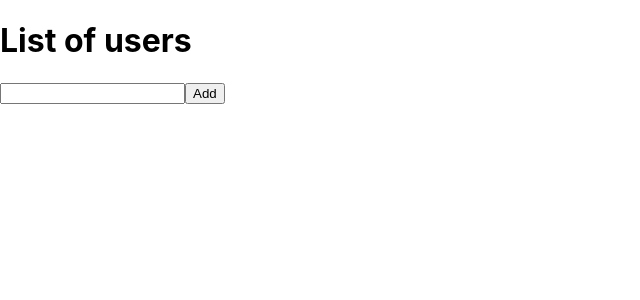
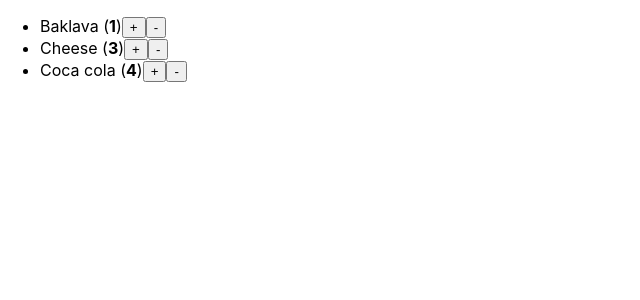
Before and after one commit to CHK-front-end-lectures/G2-react-lectures, a React (Create React App) app: page / in a window 1280 px wide. Shown: the top 300 px of the page, without its empty margins (0-640 px from the left). Built offline with nearby package versions, Linux system fonts and the light colour scheme.

Commit message:
Lecture: 13-09-2023

```diff
--- a/src/11-09-2023/List.js
+++ b/src/11-09-2023/List.js
@@ -14,9 +14,9 @@ const List = () => {
         name: name
       }])}>Add</button>
       <ul>
-        {list.map((item) => {
+        {list.map((item, index) => {
           return (
-            <li key={item.id}>{item.id}: {item.name}</li>
+            <li key={index}>{item.id}: {item.name}</li>
           )
         })}
       </ul>
--- a/src/11-09-2023/MovingDots.js
+++ b/src/11-09-2023/MovingDots.js
@@ -8,7 +8,7 @@ const MovingDots = () => {
   return (
     <div style={{position: 'relative', width: '100vw', height: '100vh'}} onPointerMove={(evt) => setPosition({
       x: evt.clientX,
-      y: evt.clientY
+      y: evt.clientY,
     })}>
       <div style={{
         position: 'absolute',
--- /dev/null
+++ b/src/13-09-2023/List.js
@@ -0,0 +1,48 @@
+import { useState } from 'react'
+// CRUD - create, read, update, delete - POST, GET, PUT, DELETE
+
+const initialUsers = [
+  {
+    id: 0, name: 'Egzon',
+  },
+  {
+    id: 1, name: 'Muhamet',
+  },
+  {
+    id: 2, name: 'Shkelzim',
+  },
+]
+
+let nextId = 3;
+
+const List = () => {
+  const [name, setName] = useState('');
+  const [list, setList] = useState(initialUsers);
+
+  const handleDelete = (id) => { //3
+    setList(list.filter(item => item.id !== id));
+  }
+
+  return (
+    <div>
+      <h1>List of users</h1>
+      <input value={name} onChange={(evt) => setName(evt.target.value)} />
+      <button onClick={() => setList([...list, {
+        id: nextId++,
+        name: name
+      }])}>Add</button>
+      <ul>
+        {list.map((item, index) => {
+          return (
+            <div className='flex' key={index}>
+              <li>{item.id}: {item.name}</li>
+              <button onClick={() => handleDelete(item.id)}>Delete</button>
+            </div>
+          )
+        })}
+      </ul>
+    </div>
+  )
+}
+
+export default List
--- /dev/null
+++ b/src/13-09-2023/ProductList.js
@@ -0,0 +1,56 @@
+import React, { useState } from 'react'
+
+let initialProducts = [
+  {
+    id: 0,
+    name: 'Baklava',
+    count: 1,
+  },
+  {
+    id: 1,
+    name: 'Cheese',
+    count: 3,
+  },
+  {
+    id: 2,
+    name: 'Coca cola',
+    count: 4,
+  }
+]
+
+const ProductList = () => {
+  const [products, setProducts] = useState(initialProducts);
+
+  const handleIncreaseClick = (id = 1) => {
+    const nextProducts = products.map((product) => {
+      if(product.id === id) {
+        return {
+          ...product,
+          count: product.count + 1
+        };
+      } else {
+        return product;
+      }
+    })
+
+    setProducts(nextProducts);
+  }
+
+  return (
+    <ul>
+      {products.map((product) => { //0, 1, 2
+        return (
+          <li key={product.id}>
+            {product.name}
+            {' '}
+            (<b>{product.count}</b>)
+            <button onClick={() => handleIncreaseClick(product.id)}>+</button>
+            <button onClick={() => handleDecreaseClick(product.id)}>-</button>
+          </li>
+        )
+      })}
+    </ul>
+  )
+}
+
+export default ProductList
--- /dev/null
+++ b/src/13-09-2023/ShapeEditor.js
@@ -0,0 +1,55 @@
+import React, { useState } from 'react'
+
+let initialShapes = [
+  {id: 0, type: 'circle', x: 50, y: 100},
+  {id: 1, type: 'square', x: 150, y: 100},
+  {id: 2, type: 'circle', x: 250, y: 100},
+  {id: 3, type: 'triangle', x: 350, y: 100},
+]
+
+const ShapeEditor = () => {
+  const [shapes, setShapes] = useState(initialShapes);
+
+  const handleShapesDown = (square) => { // handleCircleDown
+    const nextShapes = shapes.map((shape) => {
+      if (shape.type === square) {
+        return {
+          ...shape,
+          y: shape.y + 100
+        }
+      } else {
+        return shape;
+      }
+    })
+    setShapes(nextShapes);
+    console.log('nextShapes', nextShapes);
+  }
+  return (
+    <div>
+      <button onClick={() => handleShapesDown('circle')}>
+        Move circles down!
+      </button>
+      <button onClick={() => handleShapesDown('square')}>
+        Move squares down!
+      </button>
+      <button onClick={() => handleShapesDown('triangle')}>
+        Move triangle down!
+      </button>
+      {shapes.map((shape) => {
+        return (
+          <div key={shape.id} style={{
+            background: shape.type === 'triangle' ? 'orange' : 'purple',
+            position: 'absolute',
+            left: shape.x,
+            top: shape.y,
+            borderRadius: shape.type === 'circle' ? '50%' : '',
+            width: 20,
+            height: 20
+            }} />
+        )
+      })}
+    </div>
+  )
+}
+
+export default ShapeEditor
--- a/src/App.js
+++ b/src/App.js
@@ -14,7 +14,9 @@ import './App.css';
 // import Slider from './06-09-2023/Slider';
 // import MovingDots from './11-09-2023/MovingDots';
 // import ObjectForm from './11-09-2023/ObjectForm';
-import List from './11-09-2023/List';
+import List from './13-09-2023/List';
+import ShapeEditor from './13-09-2023/ShapeEditor';
+import ProductList from './13-09-2023/ProductList';
 
 function App() {
   return (
@@ -41,7 +43,10 @@ function App() {
 
       {/* <MovingDots /> */}
       {/* <ObjectForm /> */}
-      <List />
+      {/* <List /> */}
+
+      {/* <ShapeEditor /> */}
+      <ProductList />
 
     </div>
   );
--- a/src/index.css
+++ b/src/index.css
@@ -15,3 +15,8 @@ code {
 .avatar img {
   border-radius: 50%;
 }
+
+.flex {
+  display: flex;
+
+}
```
